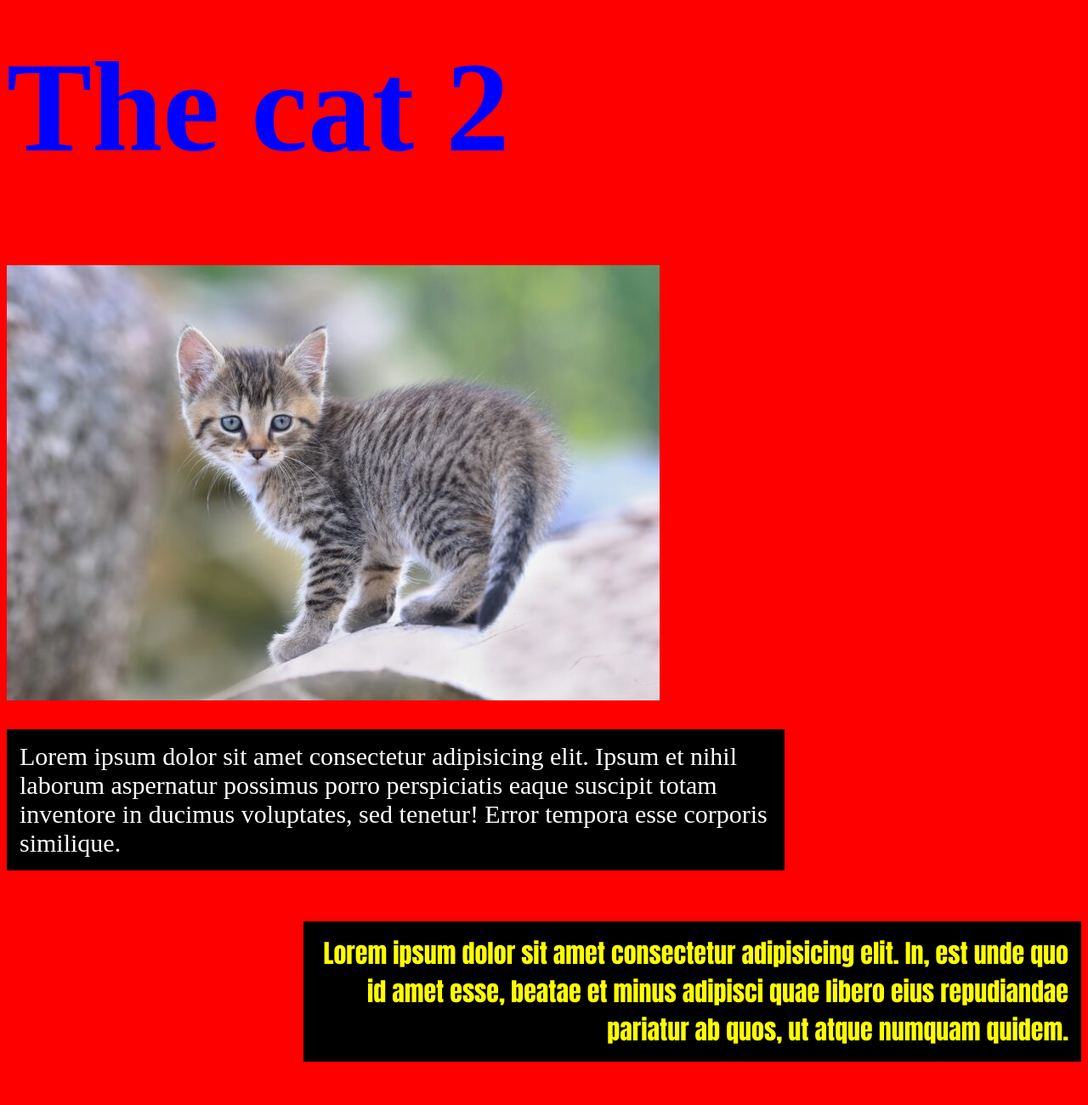
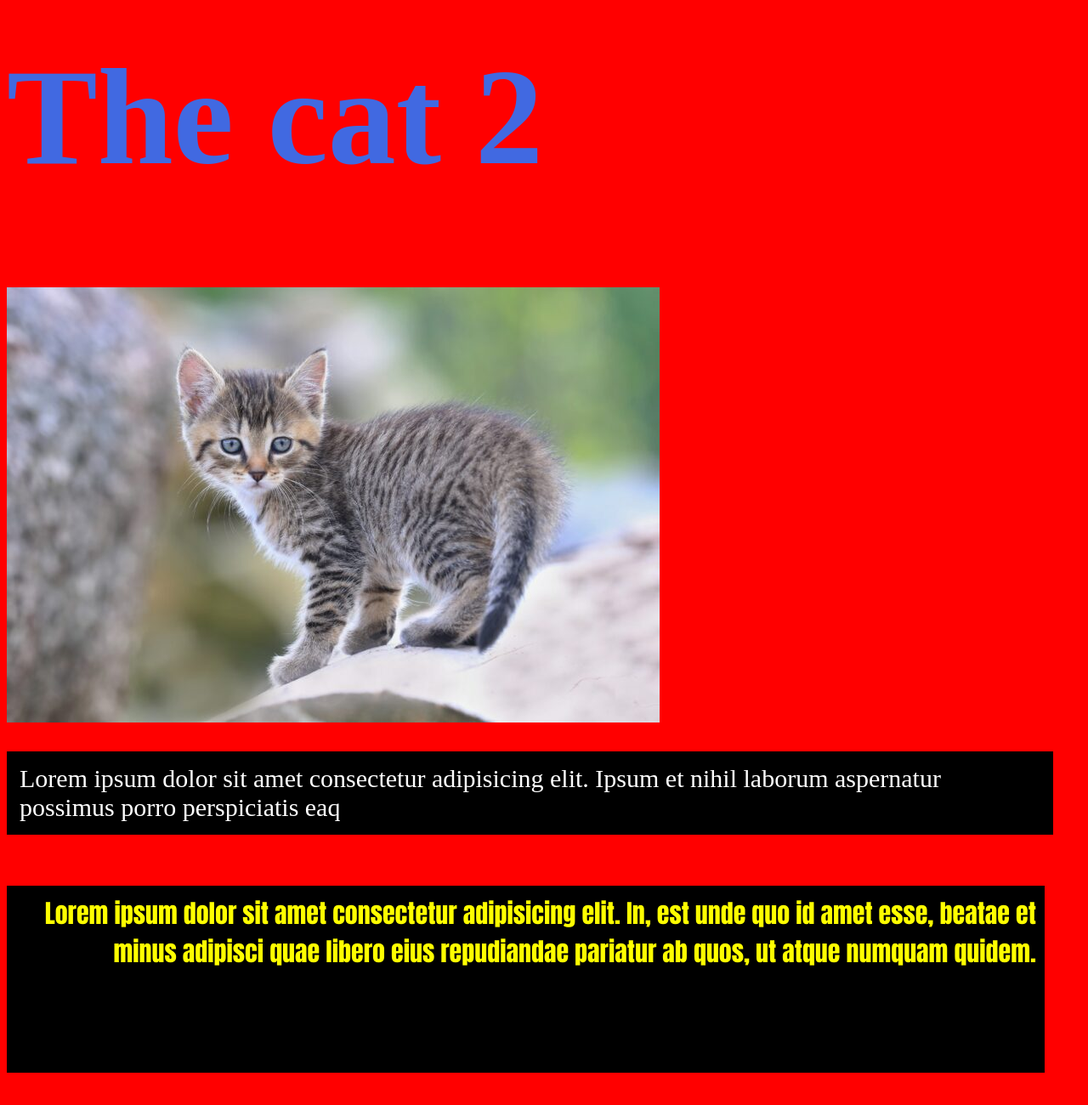
Before and after one commit to Patrick-Croquet/Cat-Demo, a plain HTML site: page index.html in a window 1280 px wide. Shown: the part 61-1361 px from the top of the page at 85% size. Before the commit the page ends 1340 px from the top, so only its background shows below. Drawn offline with Linux system fonts and the light colour scheme.

Commit message:
Initial commit

```diff
--- a/css/style.css
+++ b/css/style.css
@@ -6,8 +6,8 @@ body
     color:white;
 }
 h1 {
-    color:blue;
-    font-size: 150px;
+    color:royalblue;
+    font-size: 10em;
 }
 
 p
@@ -15,20 +15,26 @@ p
     font-size: 30px;
     background-color: black;
     padding: 15px;
-    width: 70%;
+    width: 95%;
     height: auto;
     text-align: left;
     float: left;
     /* color: white;  */
 }
+
+section {
+    display:flex;
+    flex-direction: row;
+    flex-wrap: wrap;
+}
+
 .paragraphe
 {
     background-color: black;
     font-family: Impact, Haettenschweiler, 'Arial Narrow Bold', sans-serif;
     color: yellow;
-    padding: 15px;
-    width: 6à;
-    height: auto;
+    padding: 10px;
+    width: 95%;
+    height: 200px;
     text-align: right;
-    float: right;
 }
--- a/index.html
+++ b/index.html
@@ -8,13 +8,13 @@
     </head>
     <body>
         <h1>The cat 2</h1>
-        <img src="images/monchaton.jpeg" alt="mon chaton">
-
-        <p>Lorem ipsum dolor sit amet consectetur adipisicing elit. Ipsum et nihil laborum
-             aspernatur possimus porro perspiciatis eaque suscipit totam inventore in ducimus voluptates, sed tenetur! Error tempora esse corporis similique.</p>
-
-        <p class="paragraphe">Lorem ipsum dolor sit amet consectetur adipisicing elit. In, est unde quo id amet
-            esse, beatae et minus adipisci quae libero eius repudiandae pariatur ab quos, ut atque numquam quidem.</p>
-
+        <section>
+            <article><img src="images/monchaton.jpeg" alt="mon chaton"></article>
+                <article><p>Lorem ipsum dolor sit amet consectetur adipisicing elit. Ipsum et nihil laborum
+             aspernatur possimus porro perspiciatis eaq</p></article>
+             <article><p class="paragraphe">Lorem ipsum dolor sit amet consectetur adipisicing elit. In, est unde quo id amet
+                esse, beatae et minus adipisci quae libero eius repudiandae pariatur ab quos, ut atque numquam quidem.</p>
+             </article>
+        </section>
     </body>
 </html>
```
